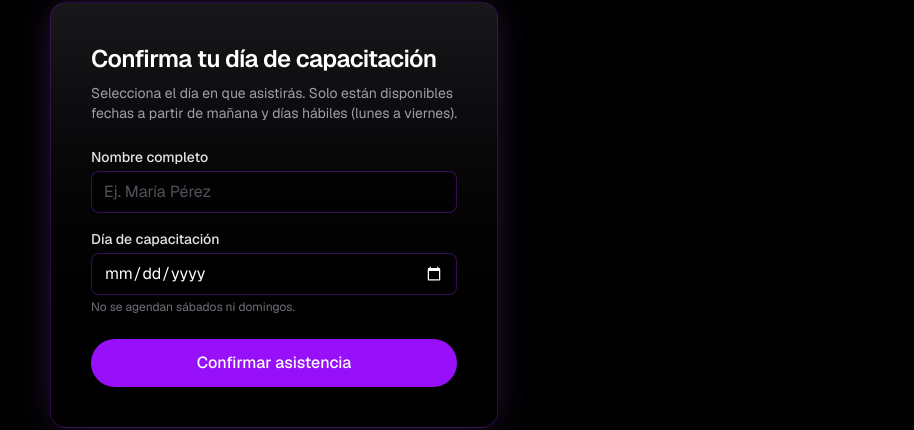
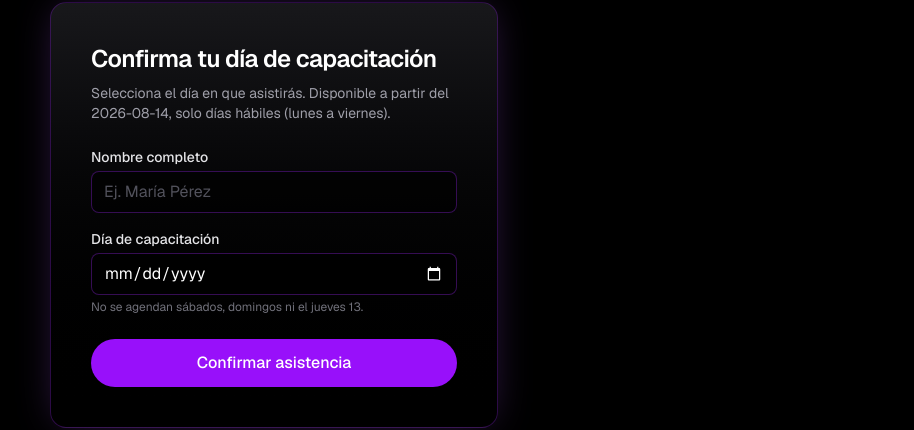
Before and after one commit to InBitGT/senti-web, a Next.js app: page / in a window 1280 px wide. Shown: the part 185-615 px from the top of the page, without its empty margins (366-1280 px from the left). Built offline with nearby package versions, Linux system fonts and the light colour scheme.

Commit message:
feat: fecha

```diff
--- a/app/page.tsx
+++ b/app/page.tsx
@@ -6,16 +6,28 @@ import Image from "next/image";
 // 👉 Reemplaza esto con la URL de tu Web App de Apps Script
 const APPS_SCRIPT_URL = "https://script.google.com/macros/s/AKfycbx-PpydeMgjDZvHvWI6E0gop5B7OE2tQFINVbsHzxIXnCRZFHc3Nr-615Y2cFauaVIy/exec"
 
-function mananaISO() {
-  const d = new Date();
-  d.setDate(d.getDate() + 1);
-  return d.toISOString().split("T")[0];
+// 👉 Fechas puntuales que no están disponibles (además de sábados y domingos)
+const FECHAS_EXCLUIDAS = ["2026-08-13"]; // jueves, día siguiente a hoy
+
+function esFinDeSemana(fechaISO: string) {
+  const dia = new Date(fechaISO + "T00:00:00").getDay();
+  return dia === 0 || dia === 6; // 0 = domingo, 6 = sábado
 }
 
-function esFinDeSemana(fechaISO: string) {
-  // "T00:00:00" evita problemas de zona horaria al parsear el string
-  const dia = new Date(fechaISO + "T00:00:00").getDay();
-  return dia === 0 || dia === 6; // 0 = domingo, 6 = sábado
+function esFechaExcluida(fechaISO: string) {
+  return FECHAS_EXCLUIDAS.includes(fechaISO);
+}
+
+function primerDiaDisponible() {
+  const d = new Date();
+  d.setDate(d.getDate() + 1); // empieza en "mañana"
+  while (true) {
+    const iso = d.toISOString().split("T")[0];
+    if (!esFinDeSemana(iso) && !esFechaExcluida(iso)) {
+      return iso;
+    }
+    d.setDate(d.getDate() + 1);
+  }
 }
 
 export default function Home() {
@@ -25,7 +37,7 @@ export default function Home() {
   const [enviado, setEnviado] = useState(false);
   const [error, setError] = useState("");
 
-  const minDate = mananaISO();
+  const minDate = primerDiaDisponible();
 
   async function handleSubmit(e: React.FormEvent) {
     e.preventDefault();
@@ -35,11 +47,15 @@ export default function Home() {
       return;
     }
     if (dia < minDate) {
-      setError("El día debe ser a partir de mañana.");
+      setError(`El día debe ser a partir del ${minDate}.`);
       return;
     }
     if (esFinDeSemana(dia)) {
       setError("Solo se pueden agendar días hábiles (lunes a viernes). Elige otra fecha.");
+      return;
+    }
+    if (esFechaExcluida(dia)) {
+      setError("Esa fecha no está disponible. Elige otro día.");
       return;
     }
 
@@ -103,8 +119,8 @@ export default function Home() {
             Confirma tu día de capacitación
           </h1>
           <p className="text-sm text-zinc-400">
-            Selecciona el día en que asistirás. Solo están disponibles fechas
-            a partir de mañana y días hábiles (lunes a viernes).
+            Selecciona el día en que asistirás. Disponible a partir del{" "}
+            {minDate}, solo días hábiles (lunes a viernes).
           </p>
         </div>
 
@@ -135,7 +151,7 @@ export default function Home() {
               onChange={(e) => setDia(e.target.value)}
               className="rounded-lg border border-purple-900/60 bg-black/60 px-3 py-2 text-white outline-none focus:border-purple-500 [color-scheme:dark]"
             />
-            <p className="text-xs text-zinc-500">No se agendan sábados ni domingos.</p>
+            <p className="text-xs text-zinc-500">No se agendan sábados, domingos ni el jueves 13.</p>
           </div>
 
           {error && <p className="text-sm text-red-400">{error}</p>}
```
